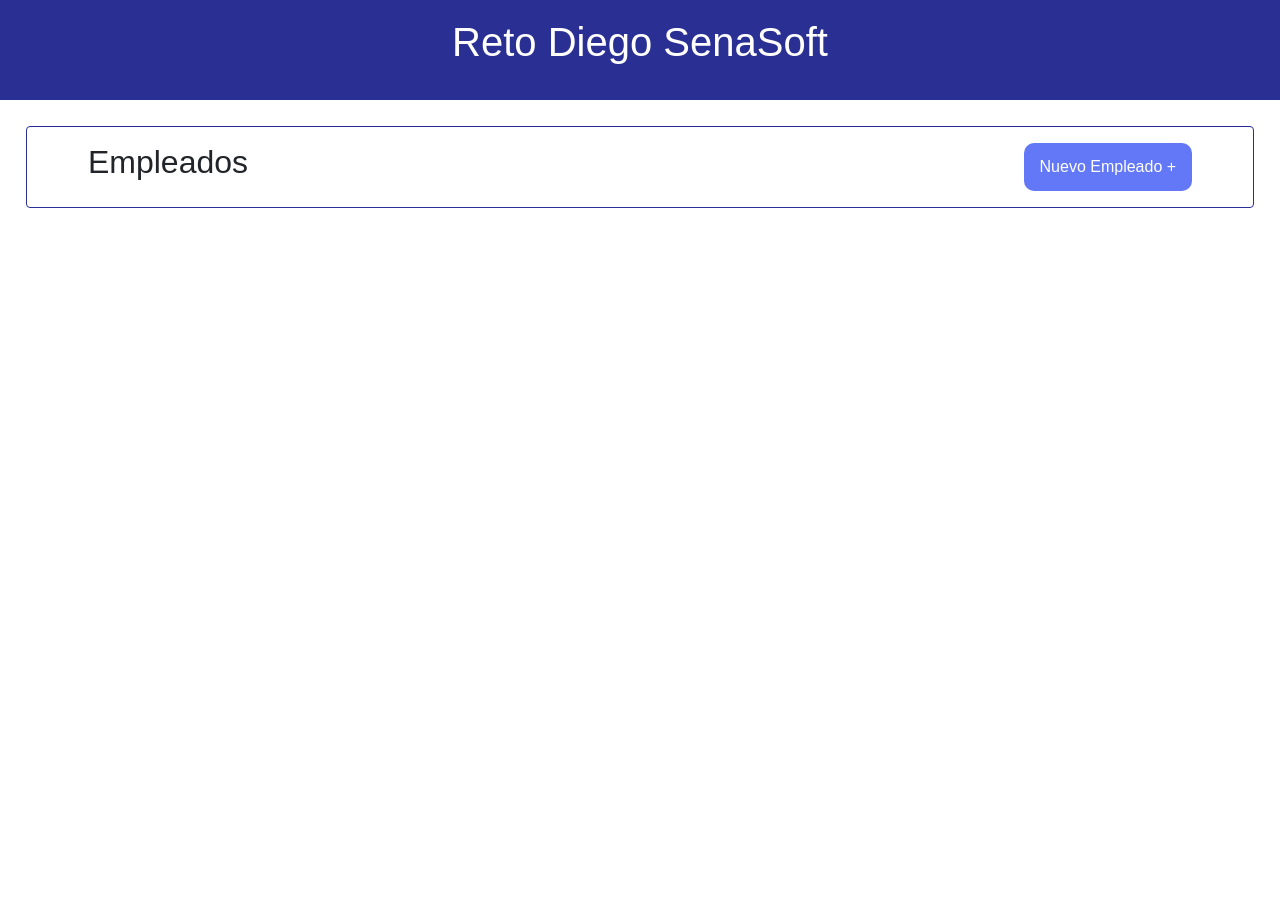
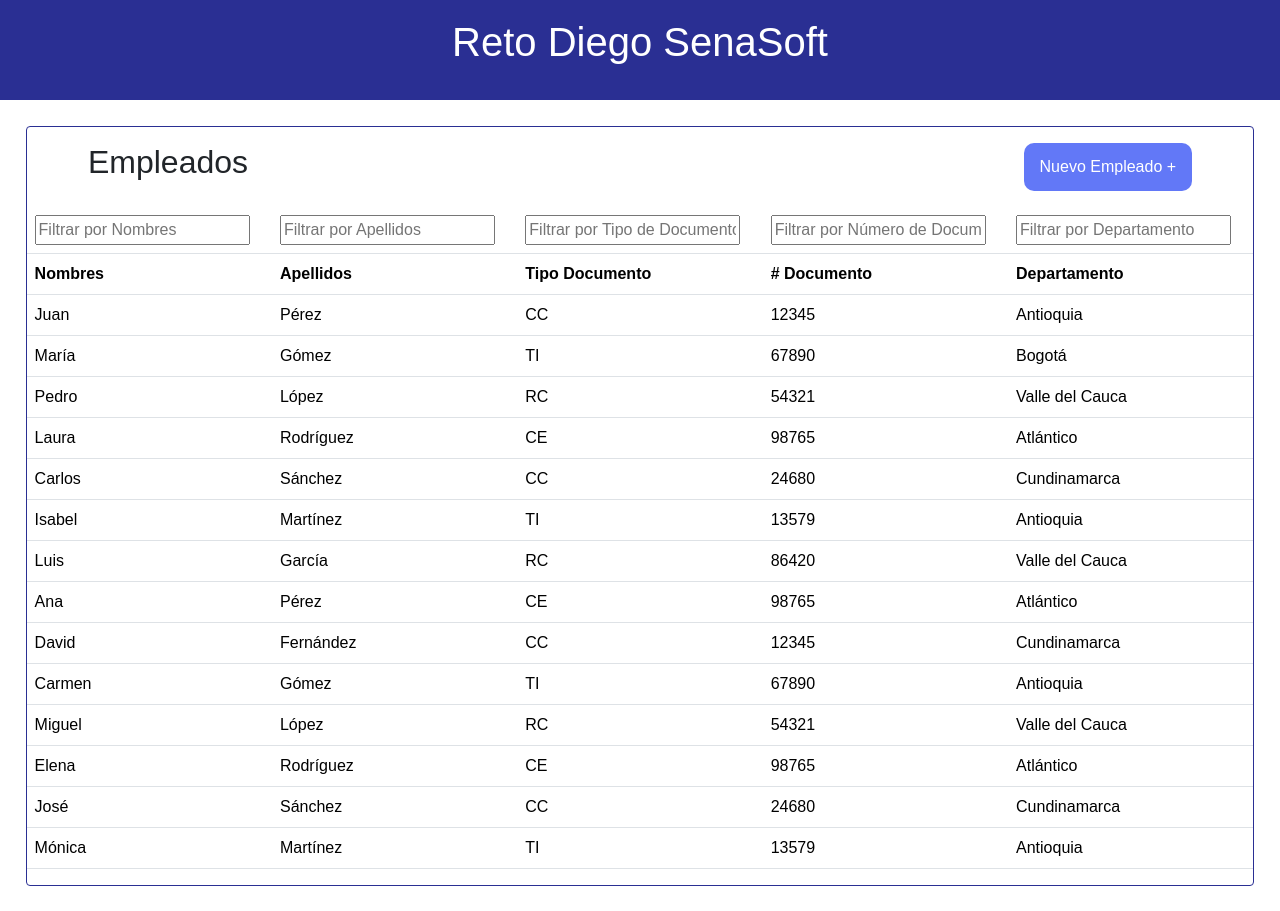
Before and after one commit to ferdlg/SenaSoft2023, a React (Create React App) app in the folder front/: page / in a window 1280 px wide. Before the commit the page ends 800 px from the top, so only its background shows below. Built offline with nearby package versions, Linux system fonts and the light colour scheme; no server answers.

Commit message:
Tabla de empleados con filtros

```diff
--- a/front/src/components/Employes/Employes.js
+++ b/front/src/components/Employes/Employes.js
@@ -1,9 +1,195 @@
 import Button from "../Button/Button";
 import Modal from "../Modal/Modal";
 import FormEmployes from '../FormEmployes/FormEmployes';
+import TableEmployes from "../TableEmployes/TableEmployes";
 import "./index.css"
 
 const Employes = () =>{
+  const empleados = [
+    {
+      "Tipo de Documento": "CC",
+      "Número Documento": "12345",
+      "Nombres": "Juan",
+      "Apellidos": "Pérez",
+      "Departamento": "Antioquia",
+      "Ciudad": "Medellín",
+      "Dirección": "Calle 123",
+      "Correo Electrónico": "juan.perez@example.com",
+      "Teléfono de Contacto": "123456789",
+      "Fecha de Creación": "2023-09-04",
+      "Fecha de Actualización": ""
+    },
+    {
+      "Tipo de Documento": "TI",
+      "Número Documento": "67890",
+      "Nombres": "María",
+      "Apellidos": "Gómez",
+      "Departamento": "Bogotá",
+      "Ciudad": "Bogotá",
+      "Dirección": "Avenida 456",
+      "Correo Electrónico": "maria.gomez@example.com",
+      "Teléfono de Contacto": "987654321",
+      "Fecha de Creación": "2023-09-04",
+      "Fecha de Actualización": ""
+    },
+    {
+      "Tipo de Documento": "RC",
+      "Número Documento": "54321",
+      "Nombres": "Pedro",
+      "Apellidos": "López",
+      "Departamento": "Valle del Cauca",
+      "Ciudad": "Cali",
+      "Dirección": "Carrera 789",
+      "Correo Electrónico": "pedro.lopez@example.com",
+      "Teléfono de Contacto": "456789123",
+      "Fecha de Creación": "2023-09-04",
+      "Fecha de Actualización": ""
+    },
+    {
+      "Tipo de Documento": "CE",
+      "Número Documento": "98765",
+      "Nombres": "Laura",
+      "Apellidos": "Rodríguez",
+      "Departamento": "Atlántico",
+      "Ciudad": "Barranquilla",
+      "Dirección": "Diagonal 101",
+      "Correo Electrónico": "laura.rodriguez@example.com",
+      "Teléfono de Contacto": "321654987",
+      "Fecha de Creación": "2023-09-04",
+      "Fecha de Actualización": ""
+    },
+    {
+      "Tipo de Documento": "CC",
+      "Número Documento": "24680",
+      "Nombres": "Carlos",
+      "Apellidos": "Sánchez",
+      "Departamento": "Cundinamarca",
+      "Ciudad": "Bogotá",
+      "Dirección": "Calle 678",
+      "Correo Electrónico": "carlos.sanchez@example.com",
+      "Teléfono de Contacto": "789123456",
+      "Fecha de Creación": "2023-09-04",
+      "Fecha de Actualización": ""
+    },
+    {
+      "Tipo de Documento": "TI",
+      "Número Documento": "13579",
+      "Nombres": "Isabel",
+      "Apellidos": "Martínez",
+      "Departamento": "Antioquia",
+      "Ciudad": "Medellín",
+      "Dirección": "Avenida 246",
+      "Correo Electrónico": "isabel.martinez@example.com",
+      "Teléfono de Contacto": "987654321",
+      "Fecha de Creación": "2023-09-04",
+      "Fecha de Actualización": ""
+    },
+    {
+      "Tipo de Documento": "RC",
+      "Número Documento": "86420",
+      "Nombres": "Luis",
+      "Apellidos": "García",
+      "Departamento": "Valle del Cauca",
+      "Ciudad": "Cali",
+      "Dirección": "Carrera 135",
+      "Correo Electrónico": "luis.garcia@example.com",
+      "Teléfono de Contacto": "456789123",
+      "Fecha de Creación": "2023-09-04",
+      "Fecha de Actualización": ""
+    },
+    {
+      "Tipo de Documento": "CE",
+      "Número Documento": "98765",
+      "Nombres": "Ana",
+      "Apellidos": "Pérez",
+      "Departamento": "Atlántico",
+      "Ciudad": "Barranquilla",
+      "Dirección": "Diagonal 202",
+      "Correo Electrónico": "ana.perez@example.com",
+      "Teléfono de Contacto": "321654987",
+      "Fecha de Creación": "2023-09-04",
+      "Fecha de Actualización": ""
+    },
+    {
+      "Tipo de Documento": "CC",
+      "Número Documento": "12345",
+      "Nombres": "David",
+      "Apellidos": "Fernández",
+      "Departamento": "Cundinamarca",
+      "Ciudad": "Bogotá",
+      "Dirección": "Calle 789",
+      "Correo Electrónico": "david.fernandez@example.com",
+      "Teléfono de Contacto": "789123456",
+      "Fecha de Creación": "2023-09-04",
+      "Fecha de Actualización": ""
+    },
+    {
+      "Tipo de Documento": "TI",
+      "Número Documento": "67890",
+      "Nombres": "Carmen",
+      "Apellidos": "Gómez",
+      "Departamento": "Antioquia",
+      "Ciudad": "Medellín",
+      "Dirección": "Avenida 369",
+      "Correo Electrónico": "carmen.gomez@example.com",
+      "Teléfono de Contacto": "987654321",
+      "Fecha de Creación": "2023-09-04",
+      "Fecha de Actualización": ""
+    },
+    {
+      "Tipo de Documento": "RC",
+      "Número Documento": "54321",
+      "Nombres": "Miguel",
+      "Apellidos": "López",
+      "Departamento": "Valle del Cauca",
+      "Ciudad": "Cali",
+      "Dirección": "Carrera 147",
+      "Correo Electrónico": "miguel.lopez@example.com",
+      "Teléfono de Contacto": "456789123",
+      "Fecha de Creación": "2023-09-04",
+      "Fecha de Actualización": ""
+    },
+    {
+      "Tipo de Documento": "CE",
+      "Número Documento": "98765",
+      "Nombres": "Elena",
+      "Apellidos": "Rodríguez",
+      "Departamento": "Atlántico",
+      "Ciudad": "Barranquilla",
+      "Dirección": "Diagonal 303",
+      "Correo Electrónico": "elena.rodriguez@example.com",
+      "Teléfono de Contacto": "321654987",
+      "Fecha de Creación": "2023-09-04",
+      "Fecha de Actualización": ""
+    },
+    {
+      "Tipo de Documento": "CC",
+      "Número Documento": "24680",
+      "Nombres": "José",
+      "Apellidos": "Sánchez",
+      "Departamento": "Cundinamarca",
+      "Ciudad": "Bogotá",
+      "Dirección": "Calle 896",
+      "Correo Electrónico": "jose.sanchez@example.com",
+      "Teléfono de Contacto": "789123456",
+      "Fecha de Creación": "2023-09-04",
+      "Fecha de Actualización": ""
+    },
+    {
+      "Tipo de Documento": "TI",
+      "Número Documento": "13579",
+      "Nombres": "Mónica",
+      "Apellidos": "Martínez",
+      "Departamento": "Antioquia",
+      "Ciudad": "Medellín",
+      "Dirección": "Avenida 456",
+      "Correo Electrónico": "monica.martinez@example.com",
+      "Teléfono de Contacto": "987654321",
+      "Fecha de Creación": "2023-09-04",
+      "Fecha de Actualización": ""
+    }
+  ]
+
     return <div className="DivEmployes">
         <div className="EmployesTitle">
           <h1>Empleados</h1>
@@ -12,7 +198,7 @@ const Employes = () =>{
         <Modal title="Nuevo Empleado" optionName="Agregar Empleado">
           <FormEmployes/>
         </Modal>
-
+        <TableEmployes employes={empleados} />
     </div>
 }
 
--- /dev/null
+++ b/front/src/components/TableEmployes/TableEmployes.js
@@ -0,0 +1,119 @@
+import React, { useState } from 'react';
+import "./index.css"
+
+const TableEmployes = ({ employes }) => {
+  const [searchFilters, setSearchFilters] = useState({
+    nombres: "",
+    apellidos: "",
+    tipoDocumento: "",
+    numeroDocumento: "",
+    departamento: ""
+  });
+
+  const handleFilterChange = (e) => {
+    const { name, value } = e.target;
+    setSearchFilters({
+      ...searchFilters,
+      [name]: value
+    });
+  };
+
+  // Filtra los empleados basados en los criterios de búsqueda
+const filteredEmployes = employes.filter((employe) => {
+  const nombres = employe.Nombres ? employe.Nombres.toLowerCase() : "";
+  const apellidos = employe.Apellidos ? employe.Apellidos.toLowerCase() : "";
+  const tipoDocumento = employe["Tipo de Documento"] ? employe["Tipo de Documento"].toLowerCase() : "";
+  const numeroDocumento = employe["Número Documento"] ? employe["Número Documento"].toLowerCase() : "";
+  const departamento = employe.Departamento ? employe.Departamento.toLowerCase() : "";
+
+  const filterNombres = searchFilters.nombres.toLowerCase();
+  const filterApellidos = searchFilters.apellidos.toLowerCase();
+  const filterTipoDocumento = searchFilters.tipoDocumento.toLowerCase();
+  const filterNumeroDocumento = searchFilters.numeroDocumento.toLowerCase();
+  const filterDepartamento = searchFilters.departamento.toLowerCase();
+
+  return (
+    nombres.includes(filterNombres) &&
+    apellidos.includes(filterApellidos) &&
+    tipoDocumento.includes(filterTipoDocumento) &&
+    numeroDocumento.includes(filterNumeroDocumento) &&
+    departamento.includes(filterDepartamento)
+  );
+});
+
+  return (
+    <table className="table table-hover">
+      <thead>
+        <tr>
+          <th scope="col">
+            <input
+              type="text"
+              name="nombres"
+              value={searchFilters.nombres}
+              onChange={handleFilterChange}
+              placeholder="Filtrar por Nombres"
+            />
+          </th>
+          <th scope="col">
+            <input
+              type="text"
+              name="apellidos"
+              value={searchFilters.apellidos}
+              onChange={handleFilterChange}
+              placeholder="Filtrar por Apellidos"
+            />
+          </th>
+          <th scope="col">
+            <input
+              type="text"
+              name="tipoDocumento"
+              value={searchFilters.tipoDocumento}
+              onChange={handleFilterChange}
+              placeholder="Filtrar por Tipo de Documento"
+            />
+          </th>
+          <th scope="col">
+            <input
+              type="text"
+              name="numeroDocumento"
+              value={searchFilters.numeroDocumento}
+              onChange={handleFilterChange}
+              placeholder="Filtrar por Número de Documento"
+            />
+          </th>
+          <th scope="col">
+            <input
+              type="text"
+              name="departamento"
+              value={searchFilters.departamento}
+              onChange={handleFilterChange}
+              placeholder="Filtrar por Departamento"
+            />
+          </th>
+        </tr>
+      </thead>
+      <thead>
+        <tr>
+          <th scope="col">Nombres</th>
+          <th scope="col">Apellidos</th>
+          <th scope="col">Tipo Documento</th>
+          <th scope="col"># Documento</th>
+          <th scope="col">Departamento</th>
+        </tr>
+      </thead>
+      <tbody>
+        {filteredEmployes.map((employe, index) => (
+          <tr key={index}>
+            <td>{employe.Nombres}</td>
+            <td>{employe.Apellidos}</td>
+            <td>{employe["Tipo de Documento"]}</td>
+            <td>{employe["Número Documento"]}</td>
+            <td>{employe.Departamento}</td>
+          </tr>
+        ))}
+      </tbody>
+    </table>
+  );
+}
+
+export default TableEmployes;
```
Also changed, not shown: front/src/components/Table/Table.js (deleted, +0 -9 lines), front/src/components/TableEmployes/index.css (added).
